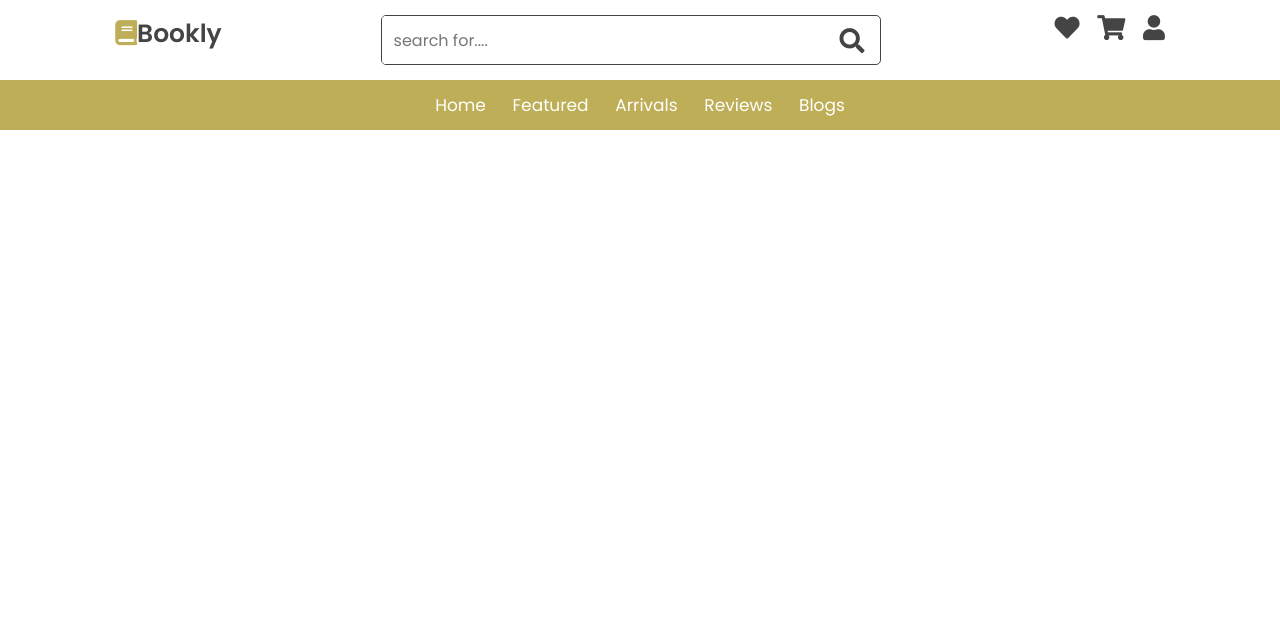
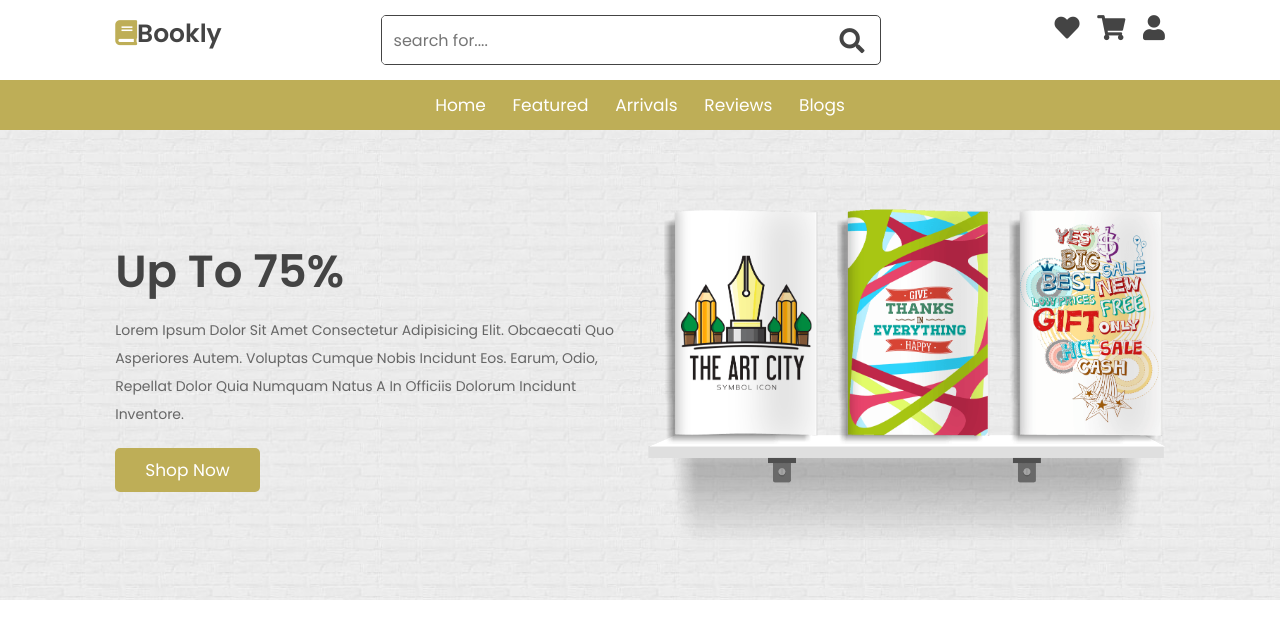
Before and after one commit to abdallah1996adam/Book-Store, a plain HTML site: page index.html in a window 1280 px wide. Drawn offline with nearby package versions, Linux system fonts and the light colour scheme.

```diff
--- a/index.html
+++ b/index.html
@@ -7,6 +7,10 @@
     <link
       rel="stylesheet"
       href="https://cdnjs.cloudflare.com/ajax/libs/font-awesome/5.15.4/css/all.min.css"
+    />
+    <link
+      rel="stylesheet"
+      href="https://unpkg.com/swiper@7/swiper-bundle.min.css"
     />
     <link rel="stylesheet" href="style.css" />
     <title>Book Store</title>
@@ -71,7 +75,47 @@
       </form>
     </section>
     <!-- login form end -->
+    <!-- home section begin  -->
+    <section id="home" class="section home">
+      <main class="row">
+        <div class="content">
+          <h3>up to 75%</h3>
+          <p>
+            Lorem ipsum dolor sit amet consectetur adipisicing elit. Obcaecati
+            quo asperiores autem. Voluptas cumque nobis incidunt eos. Earum,
+            odio, repellat dolor quia numquam natus a in officiis dolorum
+            incidunt inventore.
+          </p>
+          <a href="#" class="btn">Shop now</a>
+        </div>
+        <div class="swiper books-slider">
+          <div class="swiper-wrapper">
+            <a href="#" class="swiper-slide"
+              ><img src="/images/book-1.png" alt="book"
+            /></a>
+            <a href="#" class="swiper-slide"
+              ><img src="/images/book-2.png" alt="book"
+            /></a>
+            <a href="#" class="swiper-slide"
+              ><img src="/images/book3.png" alt="book"
+            /></a>
+            <a href="#" class="swiper-slide"
+              ><img src="/images/book-4.png" alt="book"
+            /></a>
+            <a href="#" class="swiper-slide"
+              ><img src="/images/book-5.png" alt="book"
+            /></a>
+            <a href="#" class="swiper-slide"
+              ><img src="/images/book-6.png" alt="book"
+            /></a>
+          </div>
+          <img src="/images/stand.png" class="stand" alt="stand" />
+        </div>
+      </main>
+    </section>
+    <!-- home section end  -->
 
+    <script src="https://unpkg.com/swiper@7/swiper-bundle.min.js"></script>
     <script src="index.js"></script>
   </body>
 </html>
--- a/index.js
+++ b/index.js
@@ -23,6 +23,27 @@
   }
 };
 
+//boooks swiper
+var swiper = new Swiper(".books-slider", {
+  loop: true,
+  centerSlides: true,
+  autoplay: {
+    delay: 5500,
+    disableOnInteraction: false,
+  },
+  breakpoints: {
+    640: {
+      slidesPerView: 1,
+    },
+    768: {
+      slidesPerView: 2,
+    },
+    1024: {
+      slidesPerView: 3,
+    },
+  },
+});
+
 //EventListener functions
 const formToogle = () => {
   searchForm.classList.toggle("active");
--- a/style.css
+++ b/style.css
@@ -233,10 +233,62 @@
 .btn:hover {
   background: var(--red-dark);
 }
+
+.section {
+  padding: 5rem 9%;
+}
+.home {
+  background: url(/images/banner-bg.jpg) no-repeat;
+  background-size: cover;
+  background-position: center;
+}
+.home .row {
+  display: flex;
+  align-items: center;
+  flex-wrap: wrap;
+  gap: 1.5rem;
+}
+.home .row .content {
+  flex: 1 1 42rem;
+}
+.home .row .books-slider {
+  flex: 1 1 42rem;
+  text-align: center;
+  margin-top: 2rem;
+}
+.home .row .books-slider a img {
+  height: 25rem;
+}
+.home .row .books-slider a:hover img {
+  transform: scale(0.9);
+}
+.home .row .books-slider .stand {
+  width: 100%;
+  margin-top: -2rem;
+}
+.home .row .content h3 {
+  color: var(--black);
+  font-size: 4.5rem;
+}
+.home .row .content p {
+  color: var(--light-color);
+  font-size: 1.4rem;
+  line-height: 2;
+  padding: 1rem 0;
+}
 /* media-queries */
 @media (max-width: 991px) {
   html {
     font-size: 55%;
+  }
+  .home .row .content {
+    text-align: center;
+  }
+  .home .row .content h3 {
+    font-size: 3.5rem;
+  }
+  .section {
+    padding: 3rem 2rem;
   }
   .header .header-1 {
     padding: 2rem;
```
